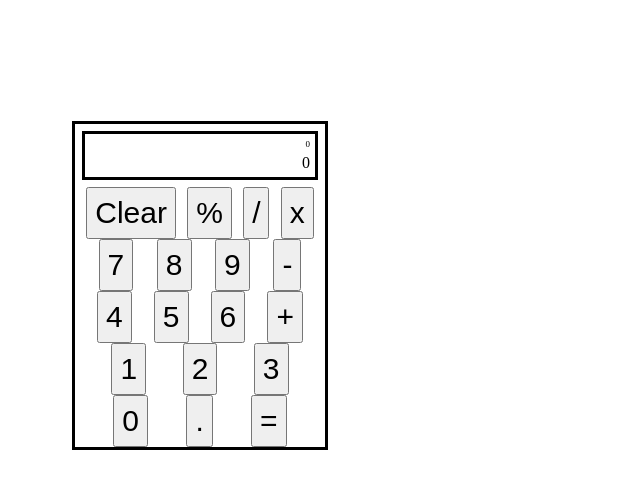
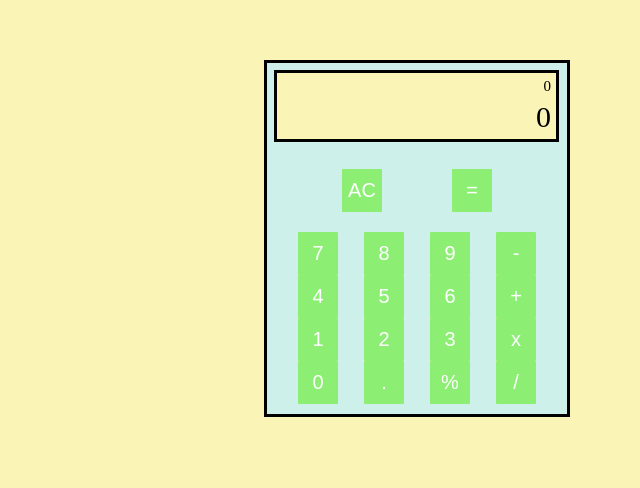
Before and after one commit to Hoslok-1/Calculator, a plain HTML site: page index.html in a window 1280 px wide. Shown: the part 132-620 px from the top of the page, without its empty margins (536-1176 px from the left). Drawn offline with Linux system fonts and the light colour scheme.

Commit message:
added CSS, made the application visually pleasing.

```diff
--- a/index.html
+++ b/index.html
@@ -9,23 +9,19 @@
     <link rel = "stylesheet" href = "styles.css">
 </head>
 <body>
+    <div class = "background">
     <div class = "calculator">
         <div class = "display">
             <div id = "upper-display">0</div>
             <div id = "result">0</div>
         </div>
+        <div class = "below-display">
             <div class = "first-row">
                 <div id = "clear">
-                <button>Clear</button>
+                    <button>AC</button>
                 </div>
-            <div id = "amphercent">
-                <button>%</button>
-            </div>
-            <div id = "divide">
-                <button>/</button>
-            </div>
-            <div id = "multiply">
-                <button>x</button>
+                <div id = "equals">
+                <button>=</button>
                 </div>
             </div>
             <div class = "second-row">
@@ -66,6 +62,9 @@
                 <div class id = "3">
                     <button>3</button>
                 </div>
+                <div id = "multiply">
+                    <button>x</button>
+                </div>
             </div>
             <div class ="fifth-row">
                 <div id = "0">
@@ -74,8 +73,13 @@
                 <div id = "dot">
                     <button>.</button>
                 </div>
-            <div id = "equals">
-                <button>=</button>
+                <div id = "amphercent">
+                    <button>%</button>
+                </div>
+                <div id = "divide">
+                    <button>/</button>
+                </div>
+            </div>
         </div>
     </div>
     </div>
--- a/styles.css
+++ b/styles.css
@@ -1,14 +1,19 @@
 .calculator
 {
     border: 3px solid;
-    width:250px;
-    display: flex;
+    width:300px;
+    display: inline-flex;
     flex-direction: column;
     flex-wrap: wrap;
-    margin-left:600px;
-    margin-top: 20%;
-    /* column-gap:10px;
-    row-gap: 10px; */
+    margin-left:800px;
+    margin-top: 15%;
+    column-gap:10px;
+    row-gap: 10px;
+    background-color:#CDF0EA;
+    position: absolute;
+}
+
+*{
 
 }
 #result, #upper-display
@@ -16,28 +21,78 @@
     display: flex;
     justify-content: flex-end;
     margin: 5px;
+    font-size: 30px;
 }
 
 #upper-display
 {
-    font-size: 9px;
+    font-size: 15px;
+    position: relative;
+}
+
+*{
+    margin:0px;
+    padding: 0px;
+    background-color:#FAF4B7 ;
+    background-size: cover;
+}
+.first-row
+{
+    background:#FFE61B;
+    color:#ffffff;
+}
+
+
+.below-display
+{
+    display: flex;
+    flex-direction: column;
+    margin:10px;
+    background-color:#CDF0EA;
+    position: relative;
 }
 
 .display
 {
     border:3px solid;
     margin:7px;
+    width:279px;
 }
 button
 {
-    font-size: 30px;
+    font-size: 20px;
     text-align: center;
     padding:7px;
+    align-items: stretch;
+    width: 40px;
+    padding: 10px;
+    background:#8CEF74;
+    color:#ffffff;
+    display:inline-flex;
+    justify-content: center;
+    cursor: pointer;
+    border: none;
+    border-radius: 1px;
+    transition: background 0.2s;
+}
+
+button:hover
+{
+    background:#C6FFAB;
+}
+
+#clear , #equals
+{
+    margin-bottom: 20px;
+
 }
 
 .first-row, .second-row, .third-row, .fourth-row, .fifth-row
 {
-    display: flex;
+    display: inline-flex;
     align-items: center;
     justify-content: space-evenly;
+    row-gap: 5px;
+    column-gap: 5px;
+    background-color:#CDF0EA;
 }
```
Lines whose indentation alone changed are shown as unchanged.
